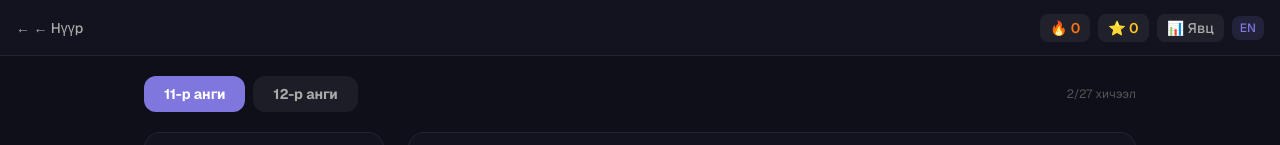
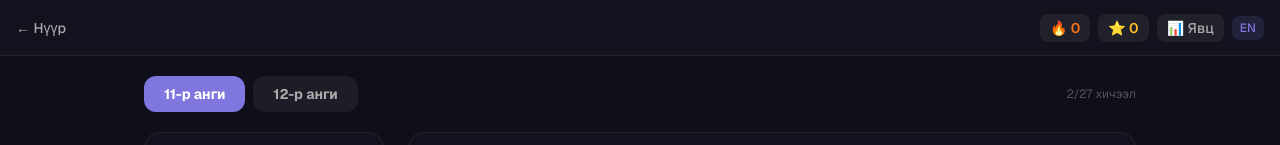
Before and after one commit to Relly33/oyutech-app, a Next.js app: page /courses in a window 1280 px wide. Shown: the top 145 px of the page. Built offline with nearby package versions, Linux system fonts and the light colour scheme.

Commit message:
fixed double arrow on back button

```diff
--- a/src/components/AppNavbar.tsx
+++ b/src/components/AppNavbar.tsx
@@ -33,7 +33,7 @@ export default function AppNavbar({ backHref, backLabel }: Props) {
             className="flex items-center gap-1.5 text-sm font-medium"
             style={{ color: "#aaaaaa" }}
           >
-            ← {backLabel ?? t.backHome}
+            {backLabel ?? t.backHome as string}
           </Link>
         ) : (
           <Link href="/" className="flex items-center gap-2">
```
